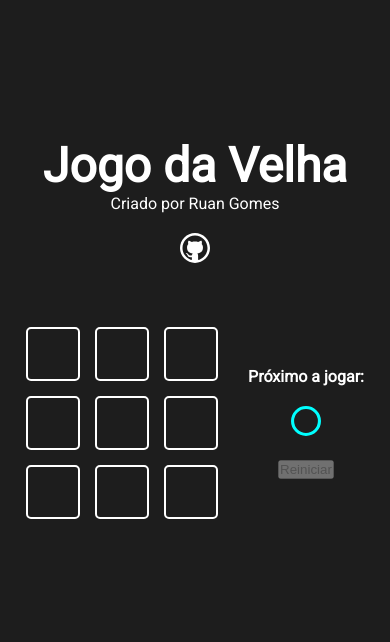
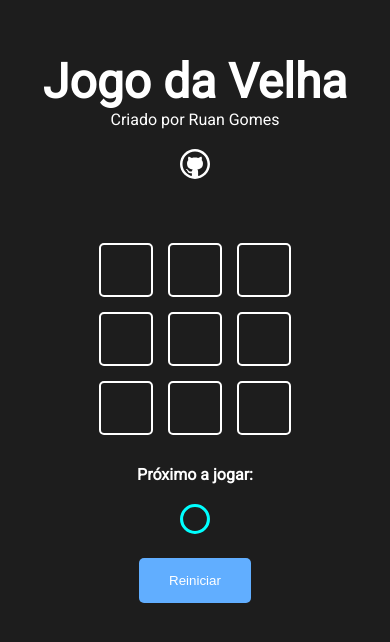
Before and after one commit to RuanL-Dev/react-nextjs-jogo-da-velha, a Next.js app: page / in a window 390 px wide. Shown: the part 114-756 px from the top of the page. Built offline with nearby package versions, Linux system fonts and the light colour scheme.

Commit message:
Corrigido responsividade

```diff
--- a/src/components/button/Button.module.css
+++ b/src/components/button/Button.module.css
@@ -1,3 +1,13 @@
 .button {
+  padding: 15px 30px;
+  border-radius: 5px;
+  cursor: pointer;
+  border: none;
+  background-color: #007bff;
+  color: white;
+}
 
+.button:disabled {
+  cursor: default;
+  background-color: #61AEFF;
 }
--- a/src/components/game/Game.module.css
+++ b/src/components/game/Game.module.css
@@ -9,3 +9,10 @@
   gap: 30px;
   align-items: center;
 }
+
+
+@media screen and (max-width: 425px) {
+  .gameContent {
+    flex-direction: column;
+  }
+}
--- a/src/components/gameInfo/GameInfo.module.css
+++ b/src/components/gameInfo/GameInfo.module.css
@@ -3,4 +3,5 @@
   flex-direction: column;
   align-items: center;
   gap: 20px;
+  min-width: 170px;
 }
```
